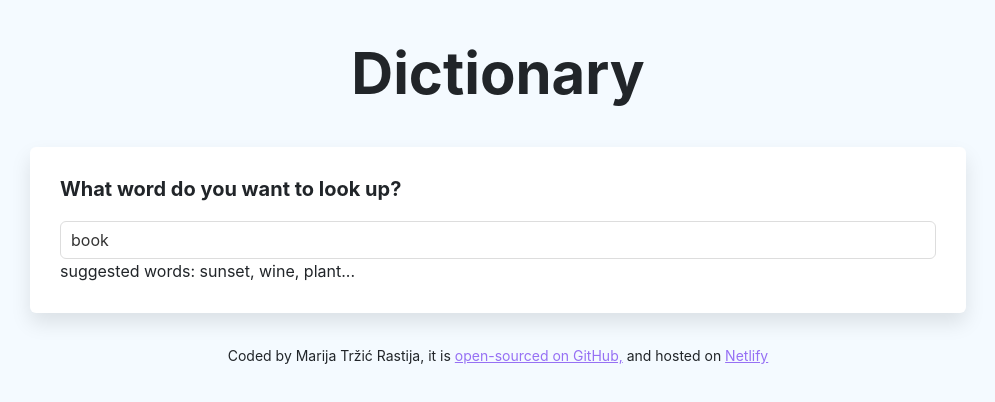
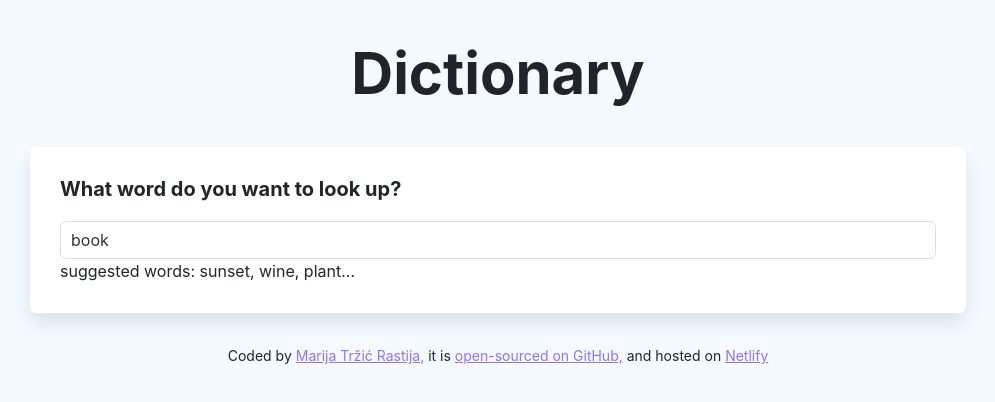
Before and after one commit to MarijaTRastija/dictionary-project, a React (Create React App) app: page / in a window 1280 px wide. Shown: the top 402 px of the page, without its empty margins (142-1137 px from the left). Built offline with nearby package versions, Linux system fonts and the light colour scheme; no server answers.

Commit message:
Added Linkedin

```diff
--- a/src/App.js
+++ b/src/App.js
@@ -15,7 +15,16 @@ export default function App() {
           {" "}
           <small>
             {" "}
-            Coded by Marija Tržić Rastija, it is{" "}
+            Coded by{" "}
+            <a
+              href="https://www.linkedin.com/in/marija-trzic-rastija-711009175/"
+              target="_blank"
+              rel="noreferrer"
+              alt="Linkedin link"
+            >
+              Marija Tržić Rastija,
+            </a>{" "}
+            it is{" "}
             <a
               href="https://github.com/MarijaTRastija/dictionary-project"
               target="_blank"
```
